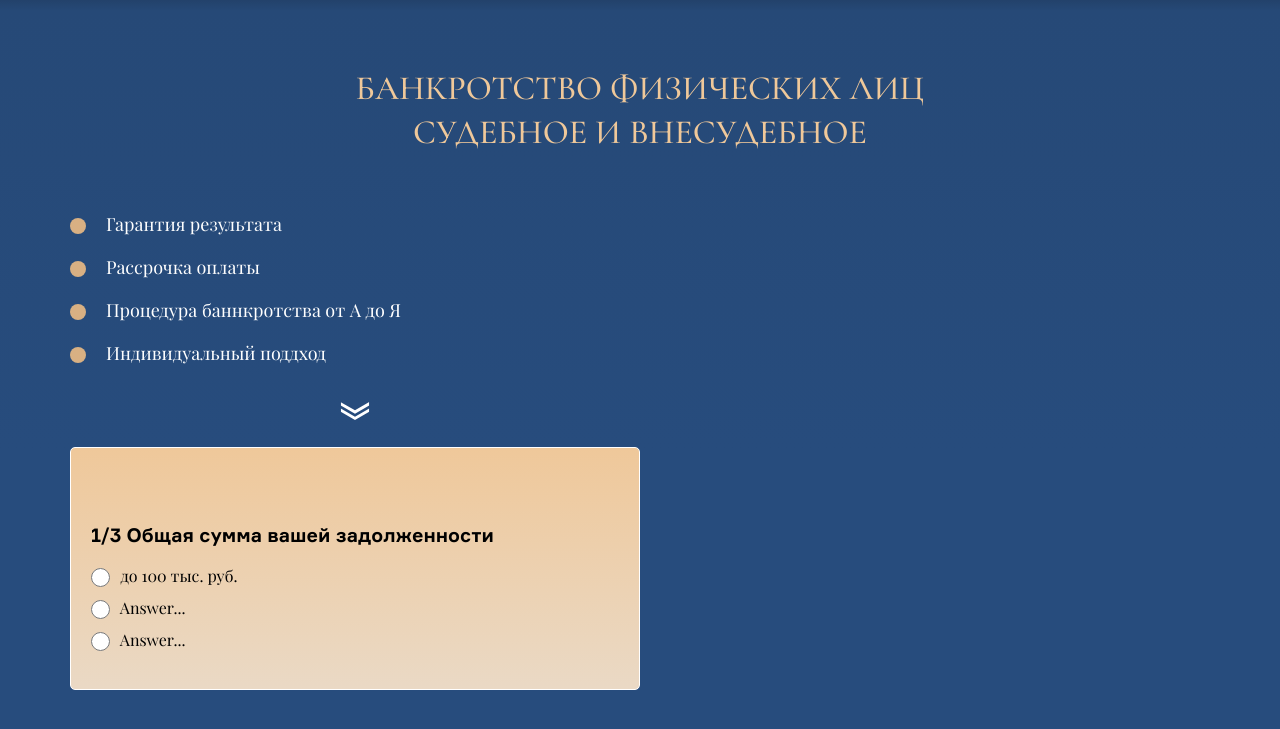
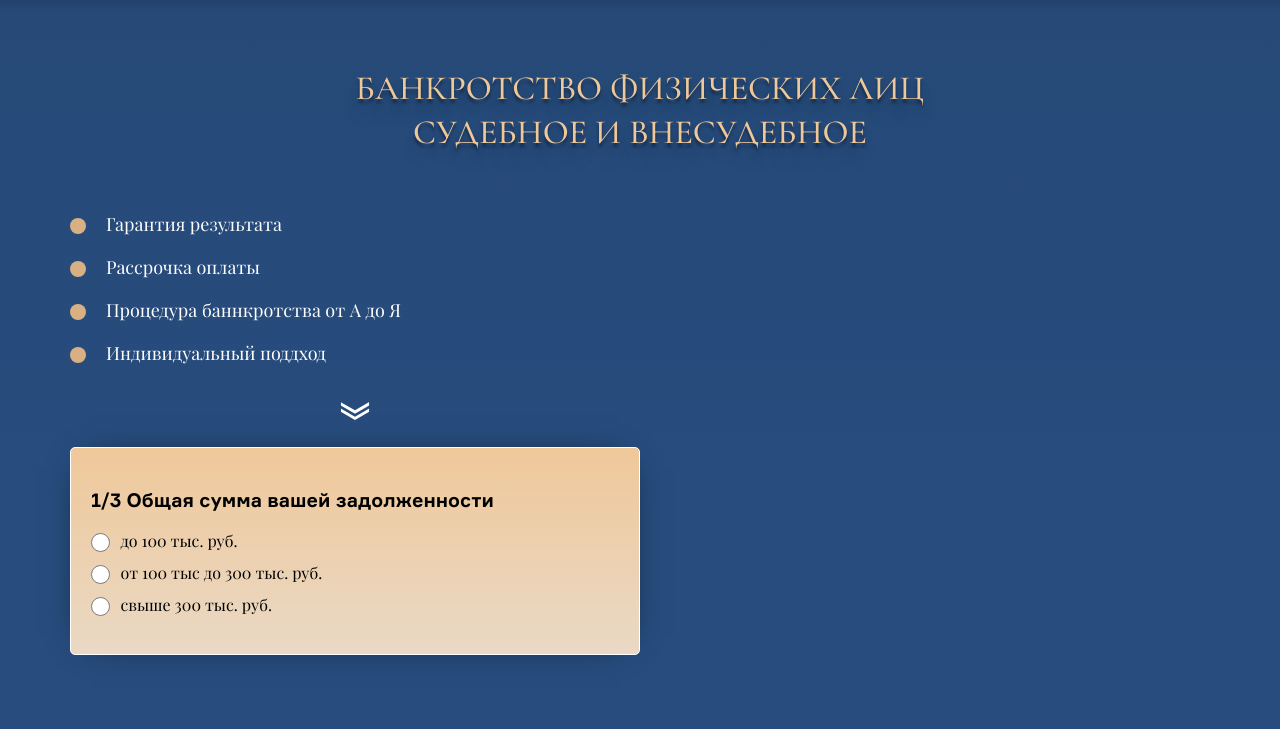
Before and after one commit to dedal1982/bankruptcy, a plain HTML site: page index.html in a window 1280 px wide. Shown: the part 69-798 px from the top of the page. Drawn offline with Linux system fonts and the light colour scheme.

Commit message:
update index.html and promo.css

```diff
--- a/index.html
+++ b/index.html
@@ -79,11 +79,13 @@
                     </li>
                     <li>
                       <input type="radio" name="answer" id="b" class="answer" />
-                      <label for="b" id="b_text">Answer...</label>
+                      <label for="b" id="b_text"
+                        >от 100 тыс до 300 тыс. руб.</label
+                      >
                     </li>
                     <li>
                       <input type="radio" name="answer" id="c" class="answer" />
-                      <label for="c" id="c_text">Answer...</label>
+                      <label for="c" id="c_text">свыше 300 тыс. руб.</label>
                     </li>
                   </ul>
                 </div>
--- a/styles/promo.css
+++ b/styles/promo.css
@@ -20,6 +20,8 @@
   font-weight: 500;
   font-size: clamp(1.375rem, 3.5vw, 2.125rem);
   line-height: clamp(1.75rem, 5.5vw, 2.75rem);
+  text-shadow: 0px 4px 3px rgba(0, 0, 0, 0.4), 0px 8px 13px rgba(0, 0, 0, 0.1),
+    0px 18px 23px rgba(0, 0, 0, 0.1);
 }
 .promo__inner {
   display: flex;
@@ -99,13 +101,16 @@
   background: linear-gradient(180deg, #efc89a, #ead9c5);
   border-radius: 5px;
   border: 1px solid #fff;
+  -webkit-box-shadow: 0px 0px 36px -20px rgba(0, 0, 0, 1);
+  -moz-box-shadow: 0px 0px 36px -20px rgba(0, 0, 0, 1);
+  box-shadow: 0px 0px 36px -20px rgba(0, 0, 0, 1);
 }
 .quiz-header {
   font-family: "Formular", sans-serif;
   font-weight: 700;
   font-size: 1.2rem;
   line-height: 24px;
-  margin: 55px 0 10px;
+  margin: 20px 0 10px;
 }
 .quiz-questions {
   padding: 0.5rem 0;
@@ -114,7 +119,10 @@
   margin: 0 1.5rem 0.6rem 0;
   cursor: pointer;
 }
-
+.quiz-questions li input,
+.quiz-questions li label {
+  cursor: pointer;
+}
 input[type="radio"] {
   accent-color: #000;
   width: 19px;
@@ -128,6 +136,9 @@ input[type="radio"] {
   .promo__inner {
     margin: 0 1rem;
   }
+  .quiz-header {
+    margin: 0;
+  }
 }
 @media screen and (max-width: 767px) {
   .quiz-header {
```
